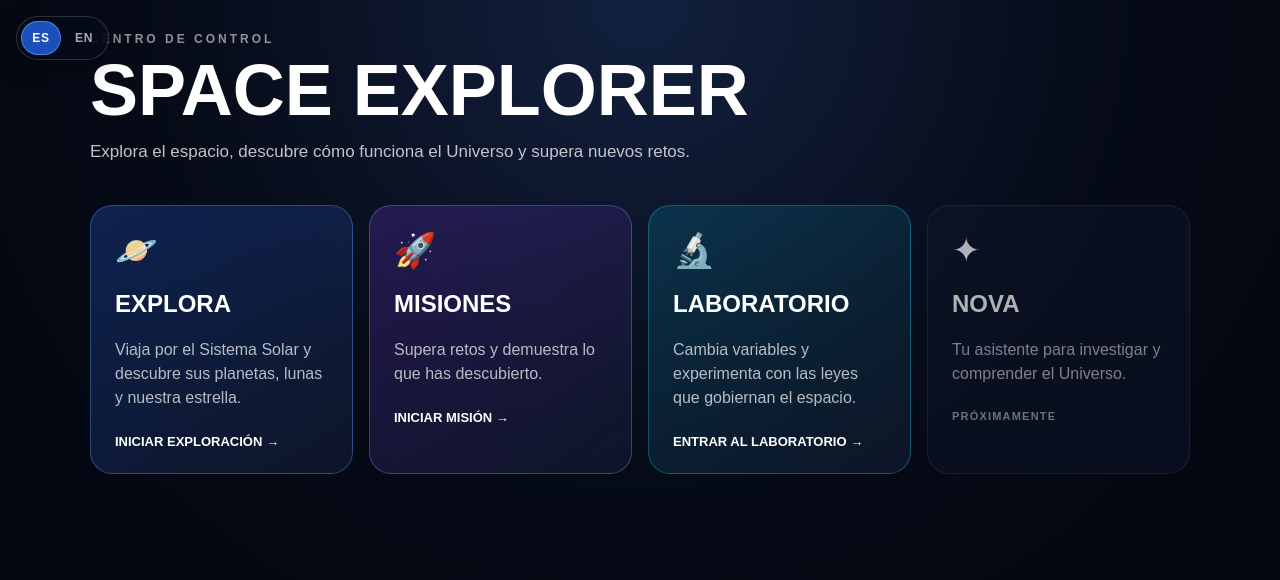
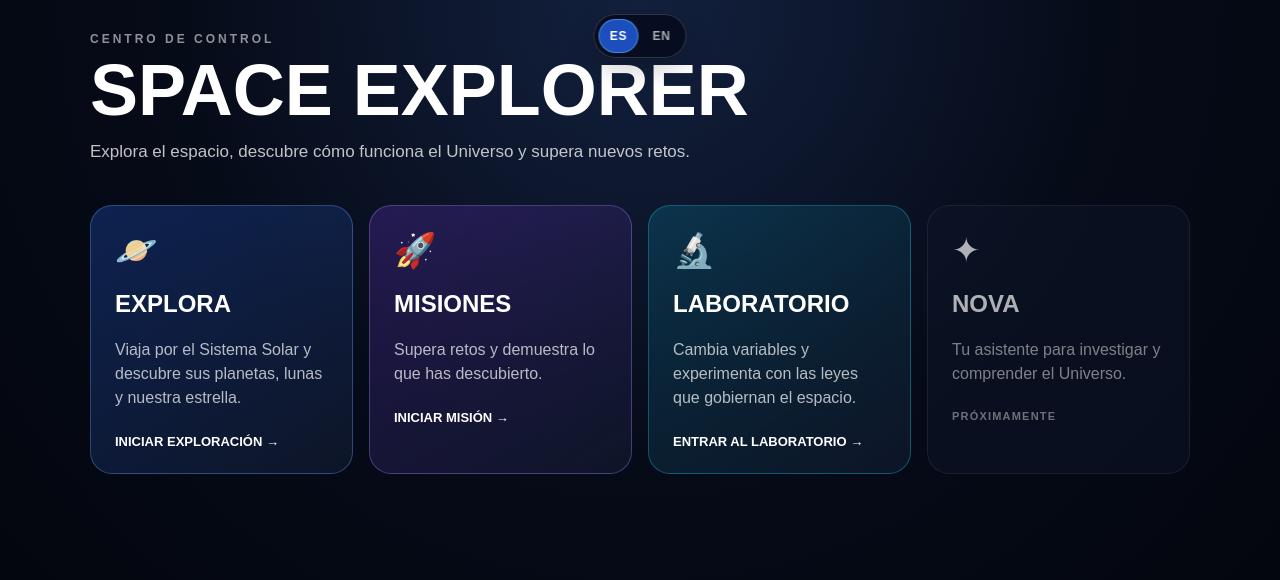
Before and after one commit to Nacho12PIA/space-explorer, a Next.js app: page / in a window 1280 px wide. Shown: the top 580 px of the page. Built offline with nearby package versions, Linux system fonts and the light colour scheme.

Commit message:
Recoloca selector de idioma para no tapar el logo

```diff
--- a/components/LanguageSwitcher.js
+++ b/components/LanguageSwitcher.js
@@ -11,8 +11,9 @@ export default function LanguageSwitcher() {
       aria-label="Language / Idioma"
       style={{
         position: "fixed",
-        top: 16,
-        left: 16,
+        top: 14,
+        left: "50%",
+        transform: "translateX(-50%)",
         zIndex: 30000000,
         display: "flex",
         alignItems: "center",
```
